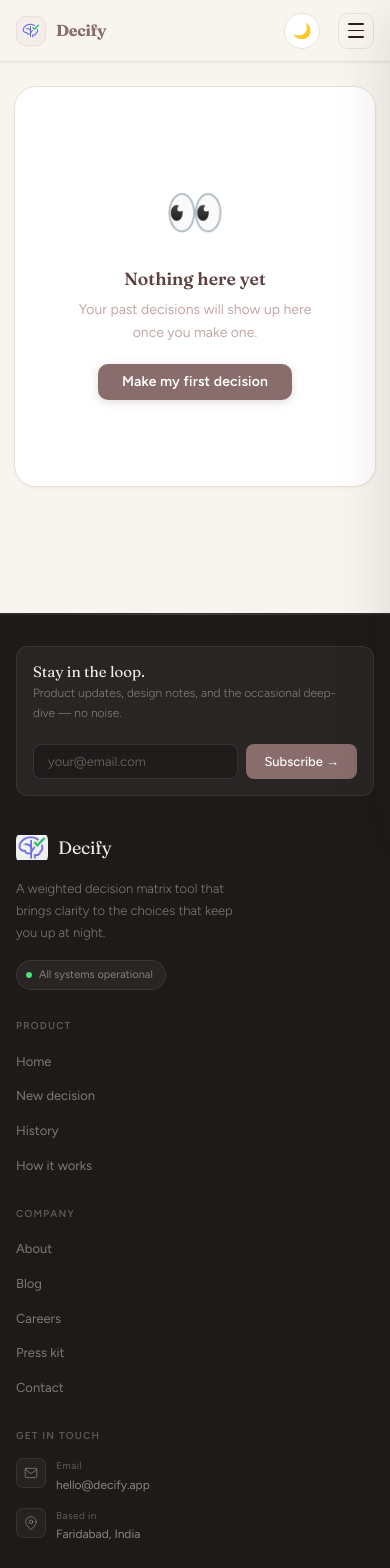
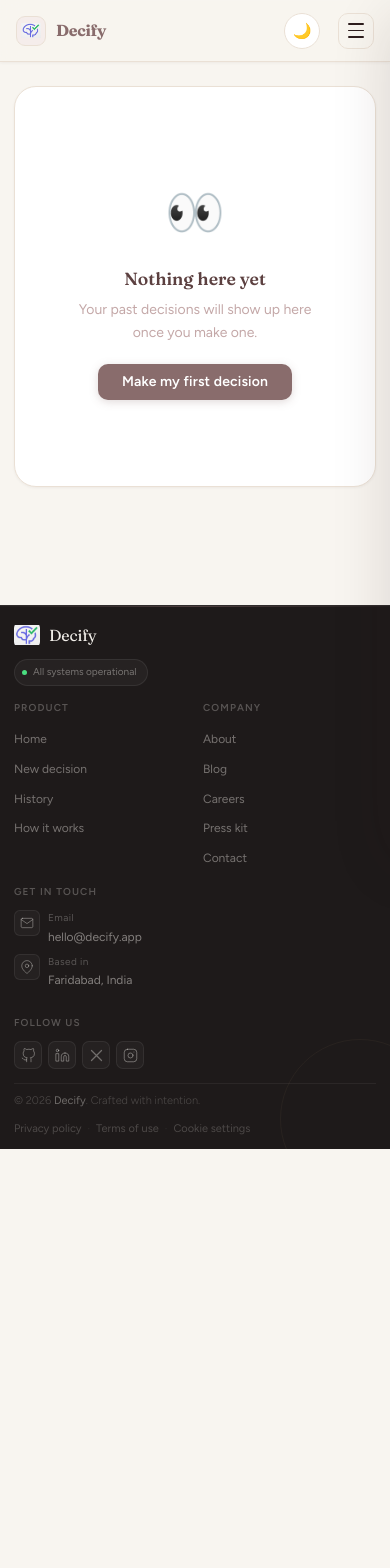
Before and after one commit to prachi11106/Decify_decision-app, a React (Vite) app: page /#/history in a window 390 px wide. Shown: the top 1568 px of the page. After the commit the page ends 1149 px from the top, so only its background shows below. Built offline with nearby package versions, Linux system fonts and the light colour scheme.

Commit message:
fix footer spacing

```diff
--- a/src/index.css
+++ b/src/index.css
@@ -675,12 +675,12 @@ input[type="range"]::-webkit-slider-thumb:hover {
 
 /* ═══ RECHARTS ═══ */
 .recharts-default-tooltip {
-  background: var(--surface) !important; border: 1px solid var(--line) !important;
-  border-radius: var(--r-sm) !important; font-family: var(--f-body) !important;
-  font-size: 13px !important; box-shadow: var(--sh-md) !important;
+  background: var(--surface); border: 1px solid var(--line);
+  border-radius: var(--r-sm); font-family: var(--f-body);
+  font-size: 13px; box-shadow: var(--sh-md);
 }
 .recharts-cartesian-grid-horizontal line,
-.recharts-cartesian-grid-vertical line { stroke: var(--line) !important; }
+.recharts-cartesian-grid-vertical line { stroke: var(--line); }
 
 /* ═══ OPTION CARD (CreateDecision) ═══ */
 .option-card-grid { display: grid; grid-template-columns: repeat(auto-fill, minmax(140px,1fr)); gap: 10px; margin-top: 14px; }
@@ -937,7 +937,9 @@ input[type="range"]::-webkit-slider-thumb:hover {
   transition: border-left-color 0.4s var(--ease);
 }
 /* ═══════════════════════════════════════════
-   FOOTER — replace old footer CSS in index.css
+   FOOTER — compact, modern, responsive
+   Drop-in replacement for the footer block
+   in index.css (lines ~939–1286)
 ═══════════════════════════════════════════ */
 
 .site-footer {
@@ -945,99 +947,101 @@ input[type="range"]::-webkit-slider-thumb:hover {
   background: #1e1a1a;
   border-top: 1px solid rgba(255,255,255,0.08);
   overflow: hidden;
-  margin-top: 48px;
-}
-
-/* Corner circle accent */
+  margin-top: 40px;
+}
+
+/* Subtle corner circle */
 .site-footer::after {
   content: '';
   position: absolute;
-  bottom: -60px; right: -60px;
-  width: 200px; height: 200px;
-  border: 1px solid rgba(201, 168, 124, 0.07);
+  bottom: -50px; right: -50px;
+  width: 160px; height: 160px;
+  border: 1px solid rgba(201,168,124,0.06);
   border-radius: 50%;
   pointer-events: none;
 }
 
-/* Top accent line */
+/* Top gradient accent line */
 .footer-accent-line {
   position: absolute;
   top: 0; left: 50%;
   transform: translateX(-50%);
-  width: 500px; height: 1px;
+  width: 420px; height: 1px;
   background: linear-gradient(90deg, transparent, #896C6C, transparent);
-  opacity: 0.5;
-}
-
+  opacity: 0.45;
+}
+
+/* ── Inner wrapper ── */
 .footer-inner {
   max-width: 1180px;
   margin: 0 auto;
-  padding: 44px 32px 0;
+  padding: 28px 28px 0;    /* was 44px 32px */
 }
 
 /* ── Newsletter stripe ── */
 .footer-newsletter {
-  background: rgba(255,255,255,0.05);
-  border: 1px solid rgba(255,255,255,0.08);
-  border-radius: 12px;
-  padding: 22px 28px;
+  background: rgba(255,255,255,0.04);
+  border: 1px solid rgba(255,255,255,0.07);
+  border-radius: 10px;
+  padding: 14px 20px;       /* was 22px 28px */
   display: flex;
   align-items: center;
   justify-content: space-between;
-  gap: 20px;
-  margin-bottom: 36px;
+  gap: 14px;
+  margin-bottom: 22px;      /* was 36px */
   flex-wrap: wrap;
 }
 
 .footer-newsletter-title {
   font-family: var(--f-head);
-  font-size: 16px;
+  font-size: 14px;           /* was 16px */
   color: #f0ede8;
-  margin-bottom: 3px;
+  margin-bottom: 2px;
   font-weight: 400;
 }
 
 .footer-newsletter-sub {
-  font-size: 12px;
-  color: rgba(240,237,232,0.45);
+  font-size: 11px;           /* was 12px */
+  color: rgba(240,237,232,0.4);
   font-weight: 300;
+  line-height: 1.4;
 }
 
 .footer-newsletter-form {
   display: flex;
-  gap: 8px;
+  gap: 7px;
   flex-shrink: 0;
   flex-wrap: wrap;
 }
 
 .footer-newsletter-input {
   background: rgba(0,0,0,0.25);
-  border: 1px solid rgba(255,255,255,0.1);
-  border-radius: 8px;
-  padding: 9px 14px;
+  border: 1px solid rgba(255,255,255,0.09);
+  border-radius: 7px;
+  padding: 7px 12px;         /* was 9px 14px */
   font-family: var(--f-body);
-  font-size: 13px;
+  font-size: 12px;
   color: #f0ede8;
   outline: none;
-  width: 200px;
+  width: 188px;
   transition: border-color 0.2s;
 }
 
-.footer-newsletter-input::placeholder { color: rgba(240,237,232,0.3); }
-.footer-newsletter-input:focus { border-color: #896C6C; }
+.footer-newsletter-input::placeholder { color: rgba(240,237,232,0.28); }
+.footer-newsletter-input:focus        { border-color: #896C6C; }
 
 .footer-newsletter-btn {
   background: #896C6C;
   border: none;
-  border-radius: 8px;
-  padding: 9px 18px;
+  border-radius: 7px;
+  padding: 7px 15px;         /* was 9px 18px */
   font-family: var(--f-body);
-  font-size: 13px;
+  font-size: 12px;
   font-weight: 500;
   color: #fff;
   cursor: pointer;
   white-space: nowrap;
-  transition: opacity 0.2s, transform 0.2s;
+  transition: opacity 0.18s, transform 0.18s;
 }
 
 .footer-newsletter-btn:hover { opacity: 0.85; transform: translateY(-1px); }
@@ -1046,17 +1050,17 @@ input[type="range"]::-webkit-slider-thumb:hover {
 .footer-grid {
   display: grid;
   grid-template-columns: 2fr 1fr 1fr 1.4fr;
-  gap: 40px;
-  padding-bottom: 36px;
-  border-bottom: 1px solid rgba(255,255,255,0.07);
+  gap: 28px;                 /* was 40px */
+  padding-bottom: 22px;      /* was 36px */
+  border-bottom: 1px solid rgba(255,255,255,0.06);
 }
 
 /* ── Brand col ── */
 .footer-logo {
   display: flex;
   align-items: center;
-  gap: 10px;
-  margin-bottom: 14px;
+  gap: 9px;
+  margin-bottom: 10px;       /* was 14px */
   background: none;
   border: none;
   cursor: pointer;
@@ -1064,47 +1068,47 @@ input[type="range"]::-webkit-slider-thumb:hover {
 }
 
 .footer-logo-mark {
-  width: 32px;
-  height: 32px;
-  border-radius: 8px;
+  width: 26px;               /* was 32px */
+  height: 26px;
+  border-radius: 6px;
   object-fit: contain;
   flex-shrink: 0;
 }
 
 .footer-logo:hover .footer-logo-mark {
-  background: rgba(137,108,108,0.25);
+  background: rgba(137,108,108,0.22);
 }
 
 .footer-logo-name {
   font-family: var(--f-head);
-  font-size: 18px;
+  font-size: 16px;           /* was 18px */
   color: #f0ede8;
   letter-spacing: -0.01em;
 }
 
 .footer-brand-desc {
-  font-size: 13px;
-  color: rgba(240,237,232,0.45);
-  line-height: 1.7;
-  max-width: 240px;
-  margin-bottom: 16px;
+  font-size: 12px;           /* was 13px */
+  color: rgba(240,237,232,0.4);
+  line-height: 1.6;          /* was 1.7 */
+  max-width: 230px;
+  margin-bottom: 12px;       /* was 16px */
   font-weight: 300;
 }
 
 .footer-badge {
   display: inline-flex;
   align-items: center;
-  gap: 7px;
-  background: rgba(255,255,255,0.05);
-  border: 1px solid rgba(255,255,255,0.08);
+  gap: 6px;
+  background: rgba(255,255,255,0.04);
+  border: 1px solid rgba(255,255,255,0.07);
   border-radius: 99px;
-  padding: 5px 12px 5px 9px;
-  font-size: 11px;
-  color: rgba(240,237,232,0.45);
+  padding: 4px 10px 4px 7px; /* was 5px 12px 5px 9px */
+  font-size: 10px;           /* was 11px */
+  color: rgba(240,237,232,0.4);
 }
 
 .footer-badge-dot {
-  width: 6px; height: 6px;
+  width: 5px; height: 5px;   /* was 6px */
   background: #4ade80;
   border-radius: 50%;
   animation: pulse 2s ease-in-out infinite;
@@ -1115,17 +1119,17 @@ input[type="range"]::-webkit-slider-thumb:hover {
 .footer-col-title {
   font-size: 10px;
   font-weight: 600;
-  color: rgba(240,237,232,0.3);
-  letter-spacing: 0.12em;
+  color: rgba(240,237,232,0.28);
+  letter-spacing: 0.11em;
   text-transform: uppercase;
-  margin-bottom: 14px;
+  margin-bottom: 10px;       /* was 14px */
 }
 
 .footer-col-links {
   list-style: none;
   display: flex;
   flex-direction: column;
-  gap: 10px;
+  gap: 7px;                  /* was 10px */
   padding: 0;
   margin: 0;
 }
@@ -1135,12 +1139,12 @@ input[type="range"]::-webkit-slider-thumb:hover {
   border: none;
   cursor: pointer;
   font-family: var(--f-body);
-  font-size: 13px;
-  color: rgba(240,237,232,0.45);
+  font-size: 12px;           /* was 13px */
+  color: rgba(240,237,232,0.42);
   font-weight: 400;
   padding: 0;
   text-align: left;
-  transition: color 0.2s;
+  transition: color 0.18s;
   text-decoration: none;
   display: inline-block;
 }
@@ -1151,26 +1155,26 @@ input[type="range"]::-webkit-slider-thumb:hover {
 .footer-contact-item {
   display: flex;
   align-items: flex-start;
-  gap: 10px;
-  margin-bottom: 12px;
+  gap: 8px;                  /* was 10px */
+  margin-bottom: 9px;        /* was 12px */
 }
 
 .footer-contact-icon {
-  width: 30px; height: 30px;
-  border: 1px solid rgba(255,255,255,0.08);
-  border-radius: 7px;
+  width: 26px; height: 26px; /* was 30px */
+  border: 1px solid rgba(255,255,255,0.07);
+  border-radius: 6px;
   display: flex;
   align-items: center;
   justify-content: center;
   flex-shrink: 0;
-  background: rgba(255,255,255,0.04);
-  color: rgba(240,237,232,0.4);
-  transition: border-color 0.22s, background 0.22s, color 0.22s;
+  background: rgba(255,255,255,0.03);
+  color: rgba(240,237,232,0.38);
+  transition: border-color 0.2s, background 0.2s, color 0.2s;
 }
 
 .footer-contact-item:hover .footer-contact-icon {
   border-color: #896C6C;
-  background: rgba(137,108,108,0.15);
+  background: rgba(137,108,108,0.13);
   color: #896C6C;
 }
 
@@ -1182,15 +1186,15 @@ input[type="range"]::-webkit-slider-thumb:hover {
 
 .footer-contact-label {
   font-size: 10px;
-  color: rgba(240,237,232,0.3);
+  color: rgba(240,237,232,0.28);
   letter-spacing: 0.04em;
 }
 
 .footer-contact-value {
   font-size: 12px;
-  color: rgba(240,237,232,0.5);
+  color: rgba(240,237,232,0.48);
   text-decoration: none;
-  transition: color 0.2s;
+  transition: color 0.18s;
 }
 
 .footer-contact-value:hover { color: #896C6C; }
@@ -1198,26 +1202,26 @@ input[type="range"]::-webkit-slider-thumb:hover {
 /* ── Social buttons ── */
 .footer-social-row {
   display: flex;
-  gap: 7px;
+  gap: 6px;                  /* was 7px */
   margin-top: 4px;
 }
 
 .footer-social-btn {
-  width: 34px; height: 34px;
-  border: 1px solid rgba(255,255,255,0.08);
-  border-radius: 8px;
-  background: rgba(255,255,255,0.04);
+  width: 28px; height: 28px; /* was 34px */
+  border: 1px solid rgba(255,255,255,0.07);
+  border-radius: 7px;
+  background: rgba(255,255,255,0.03);
   display: flex;
   align-items: center;
   justify-content: center;
-  color: rgba(240,237,232,0.4);
+  color: rgba(240,237,232,0.38);
   text-decoration: none;
-  transition: border-color 0.25s, background 0.25s, color 0.25s, transform 0.2s;
+  transition: border-color 0.22s, background 0.22s, color 0.22s, transform 0.18s;
 }
 
 .footer-social-btn:hover {
   border-color: #896C6C;
-  background: rgba(137,108,108,0.15);
+  background: rgba(137,108,108,0.13);
   color: #896C6C;
   transform: translateY(-2px);
 }
@@ -1227,66 +1231,152 @@ input[type="range"]::-webkit-slider-thumb:hover {
   display: flex;
   align-items: center;
   justify-content: space-between;
-  padding: 18px 0 22px;
-  gap: 16px;
+  padding: 12px 0 14px;      /* was 18px 0 22px */
+  gap: 12px;
   flex-wrap: wrap;
 }
 
 .footer-copyright {
-  font-size: 12px;
-  color: rgba(240,237,232,0.25);
+  font-size: 11px;           /* was 12px */
+  color: rgba(240,237,232,0.22);
   font-weight: 300;
 }
 
 .footer-copyright strong {
-  color: rgba(240,237,232,0.4);
+  color: rgba(240,237,232,0.38);
   font-weight: 400;
 }
 
 .footer-legal {
   display: flex;
   align-items: center;
-  gap: 14px;
+  gap: 10px;                 /* was 14px */
   list-style: none;
   padding: 0;
   margin: 0;
 }
 
 .footer-legal .footer-link {
-  font-size: 12px;
-  color: rgba(240,237,232,0.25);
+  font-size: 11px;           /* was 12px */
+  color: rgba(240,237,232,0.22);
 }
 
 .footer-legal .footer-link:hover {
-  color: rgba(240,237,232,0.5);
+  color: rgba(240,237,232,0.48);
 }
 
 .footer-divider {
-  color: rgba(255,255,255,0.12);
-  font-size: 11px;
-}
-
-/* ── Responsive ── */
+  color: rgba(255,255,255,0.10);
+  font-size: 10px;
+}
+
+/* ── Responsive: tablet ── */
 @media (max-width: 900px) {
+  .footer-inner {
+    padding: 22px 22px 0;
+  }
+
   .footer-grid {
     grid-template-columns: 1fr 1fr;
-    gap: 28px;
-  }
+    gap: 20px;
+  }
+
   .footer-brand { grid-column: 1 / -1; }
-  .footer-newsletter { flex-direction: column; align-items: flex-start; }
+
+  .footer-newsletter {
+    flex-direction: column;
+    align-items: flex-start;
+  }
+
   .footer-newsletter-form { width: 100%; }
   .footer-newsletter-input { flex: 1; width: auto; }
 }
 
+/* ── Responsive: mobile ── */
 @media (max-width: 580px) {
-  .footer-inner { padding: 36px 20px 0; }
-  .footer-grid { grid-template-columns: 1fr; gap: 28px; padding-bottom: 28px; }
-  .footer-bottom { flex-direction: column; align-items: flex-start; gap: 10px; }
-  .footer-newsletter { padding: 18px; }
+  .footer-inner {
+    padding: 18px 16px 0;
+  }
+
+  .footer-newsletter {
+    display: none;           /* hidden on small screens (preserved from your existing code) */
+  }
+
+  .footer-grid {
+    grid-template-columns: 1fr 1fr;
+    gap: 16px 20px;
+    padding-bottom: 16px;
+  }
+
+  /* Brand spans full width on mobile */
+  .footer-brand { grid-column: 1 / -1; }
+
+  .footer-brand-desc { display: none; } /* save space on mobile */
+
+  .footer-bottom {
+    flex-direction: column;
+    align-items: flex-start;
+    padding: 10px 0 12px;
+    gap: 6px;
+  }
+
+  .footer-legal {
+    gap: 8px;
+    flex-wrap: wrap;
+  }
+}
+
+@media (max-width: 360px) {
+  .footer-grid {
+    grid-template-columns: 1fr;
+  }
+}
+@media (max-width: 580px) {
+  .footer-inner {
+    padding: 16px 14px 0;   /* tighter */
+  }
+
+  .footer-newsletter {
+    display: none;          /* already good for saving space */
+  }
+
+  .footer-grid {
+    grid-template-columns: 1fr 1fr;
+    gap: 14px 16px;         /* reduced gap */
+    padding-bottom: 14px;
+  }
+
+  .footer-brand {
+    grid-column: 1 / -1;
+  }
+
+  .footer-brand-desc {
+    display: none;          /* removes extra height */
+  }
+
+  .footer-bottom {
+    flex-direction: column;
+    align-items: flex-start;
+    padding: 8px 0 10px;
+    gap: 4px;               /* tighter */
+  }
+
+  .footer-legal {
+    gap: 6px;
+    flex-wrap: wrap;
+  }
+
+  .footer-col-links {
+    gap: 5px;               /* tighter links */
+  }
+
+  .footer-contact-item {
+    margin-bottom: 6px;     /* reduced */
+  }
 }
 /* ═══════════════════════════════════════════════════
    RESPONSIVE + MODERN CHART — append to index.css
-═══════════════════════════════════════════════════ */
+═════════════════════════════════════════════════ */
 
 /* ── Modern chart card ── */
 .chart-card {
@@ -1369,8 +1459,8 @@ input[type="range"]::-webkit-slider-thumb:hover {
 /* ── DASHBOARD hero grid ── */
 @media (max-width: 720px) {
   .hero-grid {
-    grid-template-columns: 1fr !important;
-    gap: 24px !important;
+    grid-template-columns: 1fr;
+    gap: 24px;
   }
   .hero-copy { order: 1; }
   .hero-preview { order: 2; }
@@ -1385,69 +1475,69 @@ input[type="range"]::-webkit-slider-thumb:hover {
 /* ── STATS GRID ── */
 @media (max-width: 640px) {
   .stats-grid {
-    grid-template-columns: 1fr !important;
-    gap: 10px !important;
-  }
-  .stat-card { padding: 16px 18px !important; }
+    grid-template-columns: 1fr;
+    gap: 10px;
+  }
+  .stat-card { padding: 16px 18px; }
 }
 
 /* ── HOW IT WORKS grid ── */
 @media (max-width: 600px) {
   .card > div[style*="grid-template-columns: repeat(2"] {
-    grid-template-columns: 1fr !important;
+    grid-template-columns: 1fr;
   }
 }
 
 /* ── CREATE DECISION stepper ── */
 @media (max-width: 580px) {
   .stepper {
-    gap: 6px !important;
+    gap: 6px;
     overflow-x: auto;
     padding-bottom: 4px;
     -webkit-overflow-scrolling: touch;
   }
   .step-item { min-width: 60px; }
-  .step-text { font-size: 10px !important; }
-  .step-dot  { width: 26px !important; height: 26px !important; font-size: 11px !important; }
+  .step-text { font-size: 10px; }
+  .step-dot  { width: 26px; height: 26px; font-size: 11px; }
 }
 
 @media (max-width: 480px) {
   .page-header h1 { font-size: 1.4rem; }
   .field-row {
-    flex-direction: column !important;
-    gap: 8px !important;
+    flex-direction: column;
+    gap: 8px;
   }
   .field-row .btn { width: 100%; }
-  .option-card-grid { grid-template-columns: 1fr 1fr !important; }
+  .option-card-grid { grid-template-columns: 1fr 1fr; }
 }
 
 /* ── RATING ROW responsive ── */
 @media (max-width: 520px) {
   .rating-row {
-    grid-template-columns: 90px 1fr 32px !important;
-    gap: 8px !important;
-  }
-  .rating-name { font-size: 12px !important; }
+    grid-template-columns: 90px 1fr 32px;
+    gap: 8px;
+  }
+  .rating-name { font-size: 12px; }
 }
 
 @media (max-width: 380px) {
   .rating-row {
-    grid-template-columns: 1fr !important;
-    gap: 6px !important;
-  }
-  .rating-name { font-size: 13px !important; }
+    grid-template-columns: 1fr;
+    gap: 6px;
+  }
+  .rating-name { font-size: 13px; }
 }
 
 /* ── RESULT PAGE ── */
 @media (max-width: 600px) {
-  .winner-card { padding: 22px 18px !important; }
-  .winner-name { font-size: 1.4rem !important; }
+  .winner-card { padding: 22px 18px; }
+  .winner-name { font-size: 1.4rem; }
   .score-table th,
-  .score-table td { padding: 10px 10px !important; font-size: 13px !important; }
+  .score-table td { padding: 10px 10px; font-size: 13px; }
   /* Stack actions vertically */
   .btn-row[style*="justify-content: flex-end"] {
-    flex-direction: column !important;
-    align-items: stretch !important;
+    flex-direction: column;
+    align-items: stretch;
   }
   .btn-row[style*="justify-content: flex-end"] .btn {
     text-align: center;
@@ -1456,83 +1546,74 @@ input[type="range"]::-webkit-slider-thumb:hover {
 
 @media (max-width: 480px) {
   /* Result bars */
-  .result-bar-row { padding-left: 8px !important; }
+  .result-bar-row { padding-left: 8px; }
   /* Criteria tag row wraps nicely already, just reduce gap */
-  .tag-row { gap: 6px !important; }
+  .tag-row { gap: 6px; }
 }
 
 /* ── HISTORY PAGE ── */
 @media (max-width: 600px) {
   .hist-top {
-    flex-direction: column !important;
-    gap: 12px !important;
+    flex-direction: column;
+    gap: 12px;
   }
   .hist-top .btn-row {
-    flex-direction: row !important;
+    flex-direction: row;
     width: 100%;
   }
   .hist-top .btn-row .btn { flex: 1; text-align: center; }
-  .hist-meta { flex-wrap: wrap; gap: 8px !important; }
+  .hist-meta { flex-wrap: wrap; gap: 8px; }
   .page-header > div:first-child + .btn-row {
-    flex-direction: column !important;
+    flex-direction: column;
     width: 100%;
   }
 }
 
 @media (max-width: 480px) {
-  .filter-row { flex-direction: column !important; align-items: stretch !important; }
+  .filter-row { flex-direction: column; align-items: stretch; }
   .filter-row .select { width: 100%; }
 }
 
 /* ── CARD eyebrow + pill ── */
 @media (max-width: 480px) {
-  .card-eyebrow { flex-wrap: wrap; gap: 6px !important; }
+  .card-eyebrow { flex-wrap: wrap; gap: 6px; }
 }
 
 /* ── BUTTONS responsive ── */
 @media (max-width: 480px) {
-  .btn-lg { padding: 12px 20px !important; font-size: 14px !important; }
-  .btn-row { flex-wrap: wrap !important; }
+  .btn-lg { padding: 12px 20px; font-size: 14px; }
+  .btn-row { flex-wrap: wrap; }
 }
 
 /* ── CHART responsive ── */
 @media (max-width: 580px) {
-  .recharts-wrapper { font-size: 11px !important; }
+  .recharts-wrapper { font-size: 11px; }
 }
 
 /* ── QUOTE CARD ── */
 @media (max-width: 480px) {
-  .quote-card { padding: 18px 20px !important; }
-  .quote-text { font-size: 14px !important; }
+  .quote-card { padding: 18px 20px; }
+  .quote-text { font-size: 14px; }
 }
 
 /* ── CONFIDENCE BAR ── */
 @media (max-width: 480px) {
-  .confidence-label { font-size: 11px !important; }
-}
-
-/* ── FOOTER responsive (override) ── */
-@media (max-width: 640px) {
-  .footer-inner { padding: 32px 16px 0 !important; }
-  .footer-newsletter { padding: 16px !important; }
-  .footer-newsletter-title { font-size: 15px !important; }
-  .footer-grid { padding-bottom: 28px !important; }
-  .footer-bottom { padding: 16px 0 20px !important; }
+  .confidence-label { font-size: 11px; }
 }
 
 /* ── CRIT ITEM responsive ── */
 @media (max-width: 480px) {
   .crit-item {
-    flex-direction: column !important;
-    align-items: flex-start !important;
-    gap: 10px !important;
+    flex-direction: column;
+    align-items: flex-start;
+    gap: 10px;
   }
   .crit-item .btn { align-self: flex-end; }
 }
 
 /* ── Reason box ── */
 @media (max-width: 480px) {
-  .reason-box { padding: 12px 14px !important; font-size: 13px !important; }
+  .reason-box { padding: 12px 14px; font-size: 13px; }
 }
 /* ═══════════════════════════════════════════
    NAVBAR HAMBURGER + DARK MODE LOGO FIX
```
